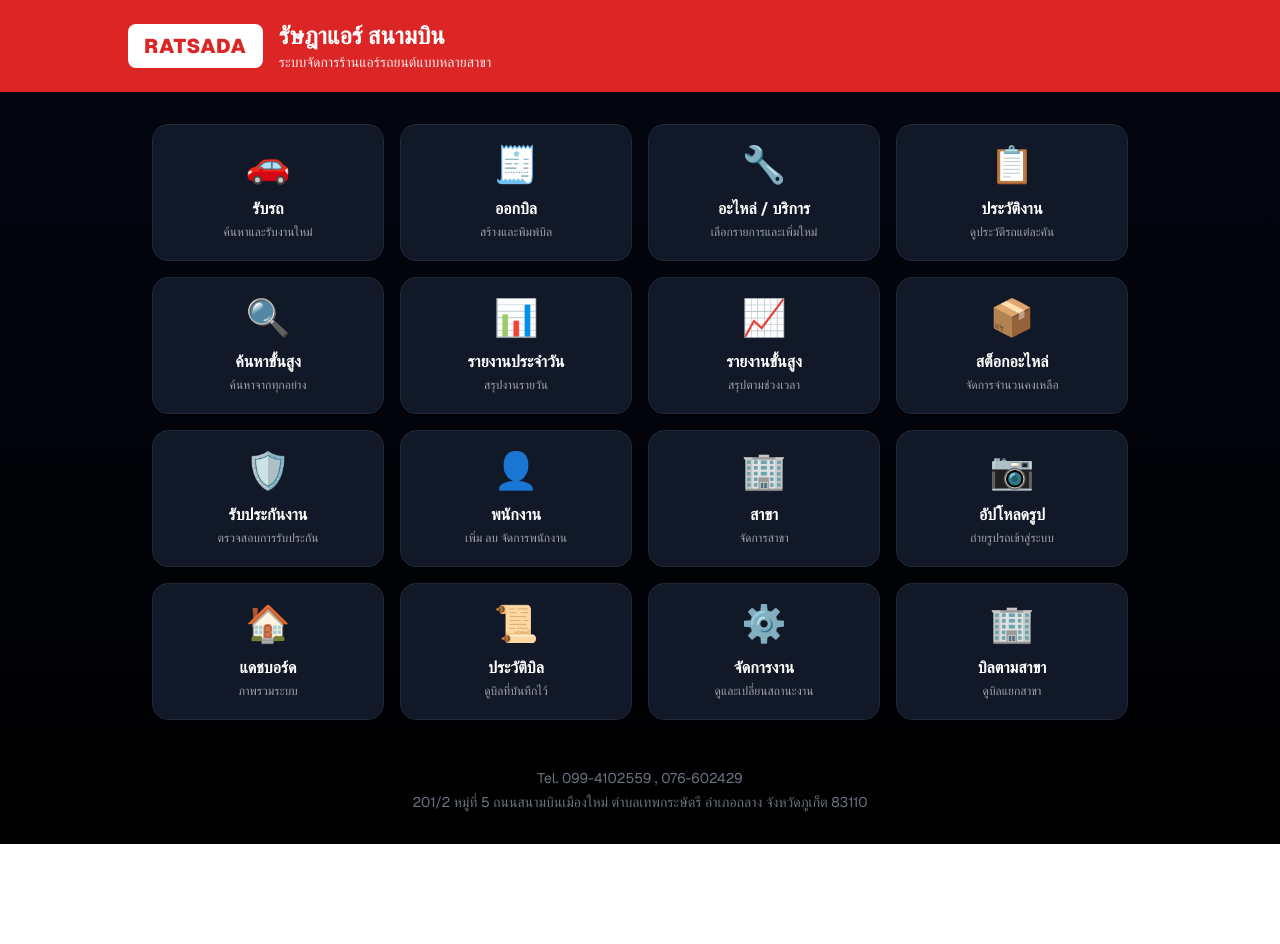
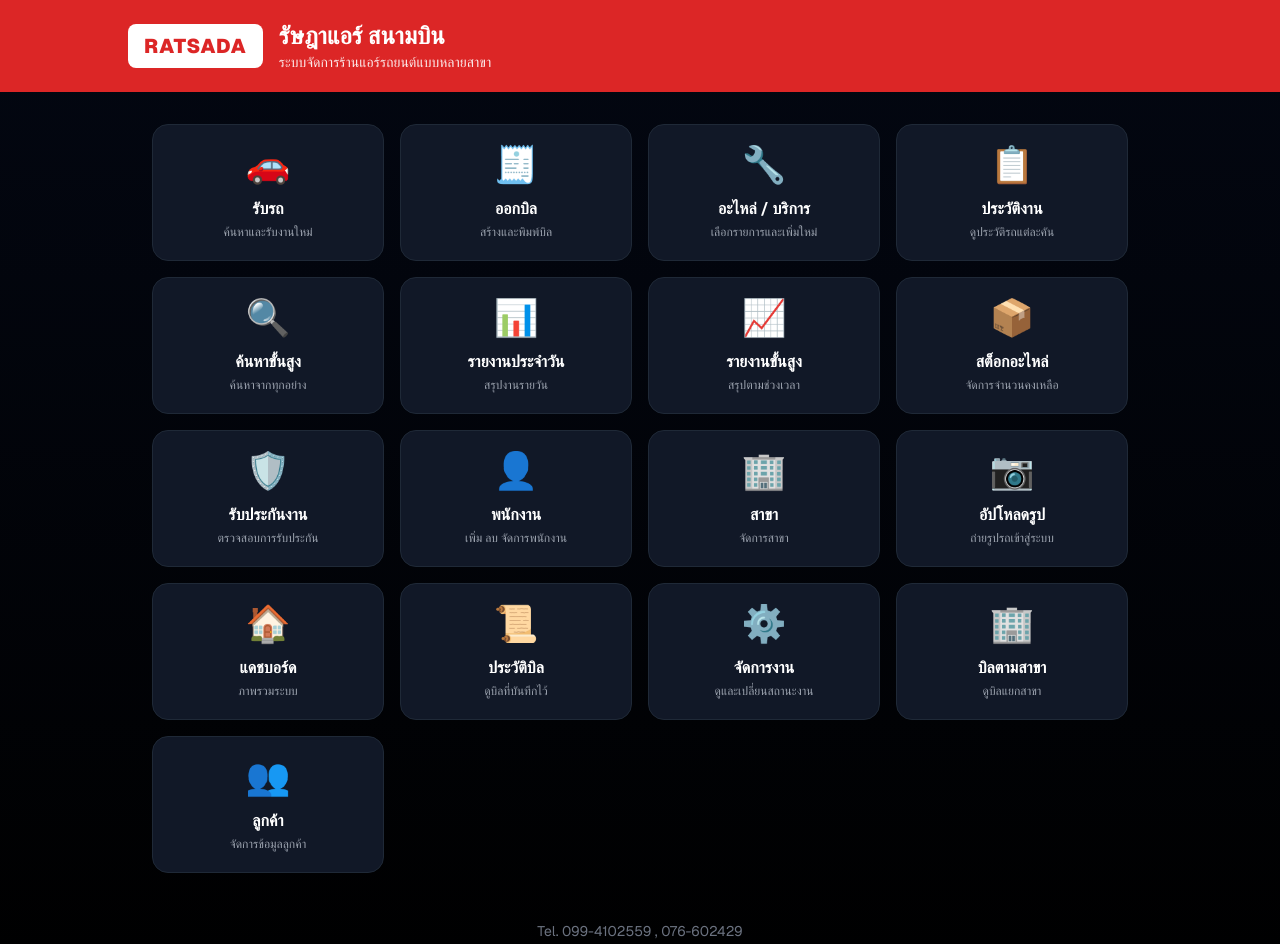
Before and after one commit to nutsumarketing69-sketch/land-finance, a Next.js app: page / in a window 1280 px wide. Shown: the top 944 px of the page. Before the commit the page ends 844 px from the top, so only its background shows below. Built offline with nearby package versions, Linux system fonts and the light colour scheme.

Commit message:
Update page.tsx

```diff
--- a/app/page.tsx
+++ b/app/page.tsx
@@ -16,6 +16,7 @@ export default function HomePage() {
     { name: 'ประวัติบิล', desc: 'ดูบิลที่บันทึกไว้', href: '/bills', icon: '📜' },
     { name: 'จัดการงาน', desc: 'ดูและเปลี่ยนสถานะงาน', href: '/jobs', icon: '⚙️' },
     { name: 'บิลตามสาขา', desc: 'ดูบิลแยกสาขา', href: '/bills-by-branch', icon: '🏢' },
+    { name: 'ลูกค้า', desc: 'จัดการข้อมูลลูกค้า', href: '/customers', icon: '👥' },
   ]
 
   return (
```
